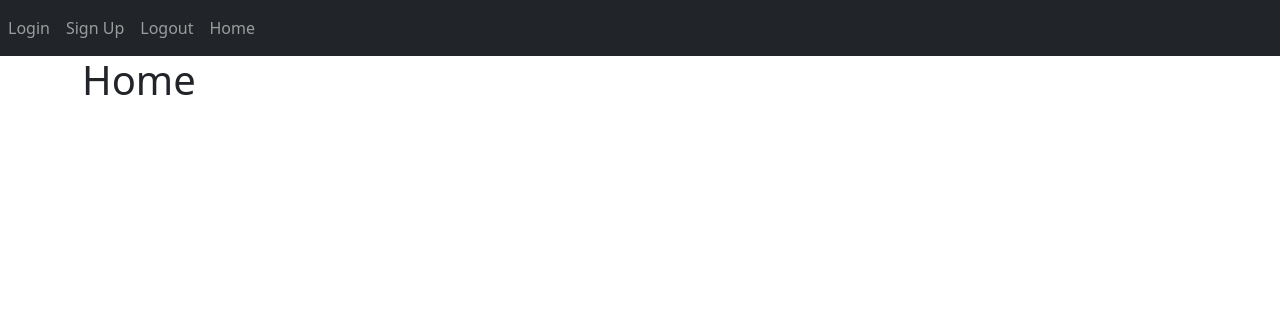
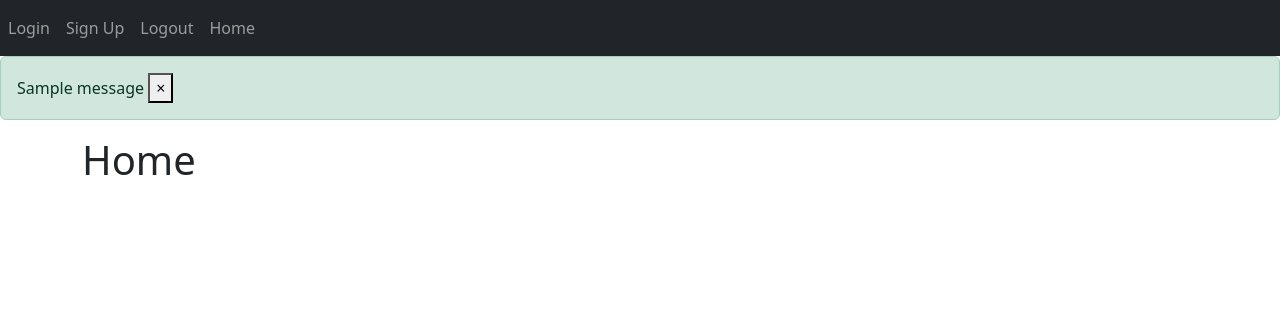
Before and after one commit to rushiljadia/Planify, a Flask app: page / in a window 1280 px wide. Shown: the top 316 px of the page. Run offline with Flask 3, Linux system fonts and the light colour scheme; one stand-in notice (Sample message) is shown.

Commit message:
added signup functions

```diff
--- a/app/templates/base.html
+++ b/app/templates/base.html
@@ -32,6 +32,36 @@
       </div>
     </nav>
     <!-- Navbar -->
+
+    {% with messages = get_flashed_messages(with_categories=true) %}
+    <!---->
+    {% if messages %}
+    <!---->
+    {% for category, message in messages %}
+    <!---->
+    {% if category == "error" %}
+    <!---->
+    <div class="alert alert-danger alert-dismissable fade show" role="alert">
+      {{ message }}
+      <button type="button" class="close" data-dismiss="alert">
+        <span aria-hidden="true">&times;</span>
+      </button>
+    </div>
+    {% else %}
+    <div class="alert alert-success alert-dismissable fade show" role="alert">
+      {{ message }}
+      <button type="button" class="close" data-dismiss="alert">
+        <span aria-hidden="true">&times;</span>
+      </button>
+    </div>
+    {% endif %}
+    <!---->
+    {% endfor %}
+    <!---->
+    {% endif %}
+    <!---->
+    {% endwith %}
+    <!---->
     <div class="container">{% block content %}{% endblock %}</div>
     <!-- Bootstrap JS CDN -->
     <script
```
Also changed, not shown: app/auth.py (+21 -3 lines).
